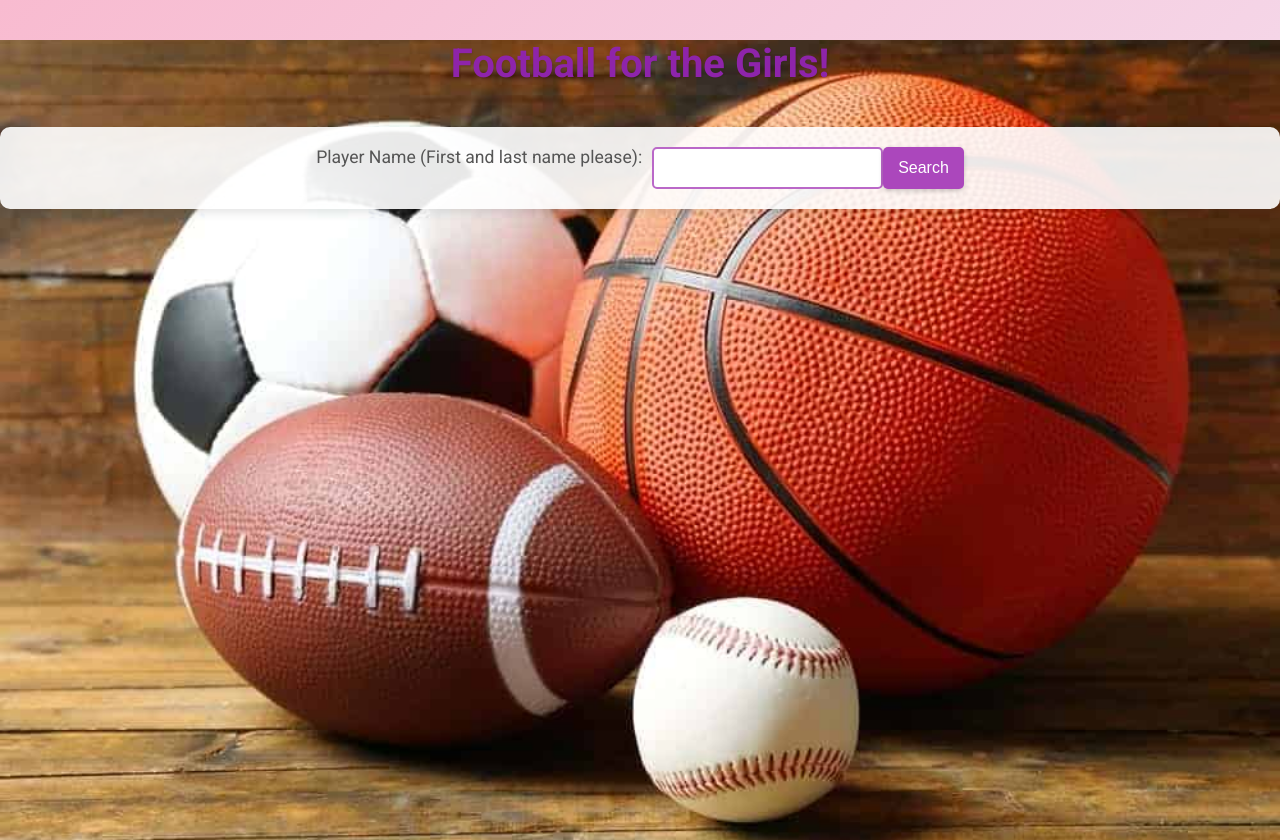
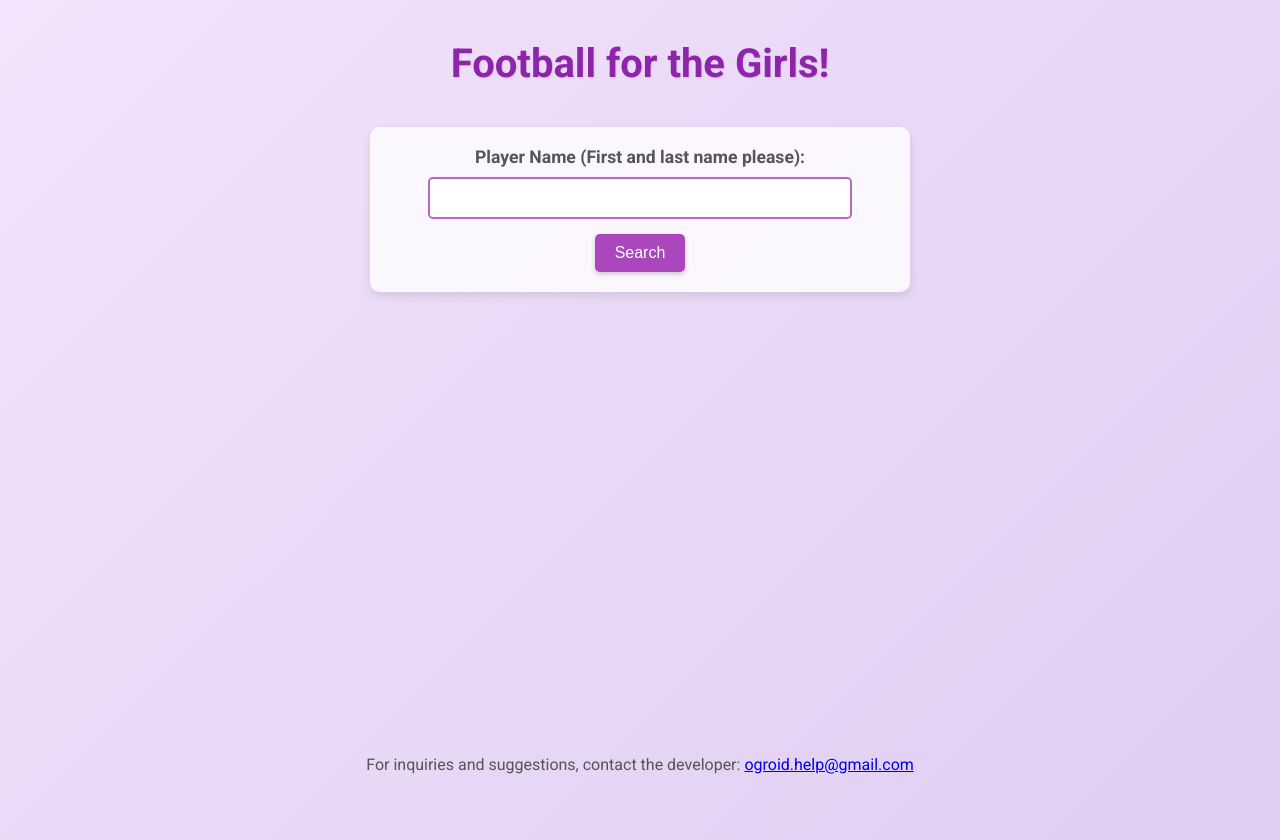
Before and after one commit to lukechambers5/football4girls, a Flask app: page / in a window 1280 px wide. Run offline with Flask 3, Linux system fonts and the light colour scheme.

Commit message:
Changed layout

```diff
--- a/templates/index.html
+++ b/templates/index.html
@@ -1,20 +1,9 @@
 <!DOCTYPE html>
 <html lang="en">
 <head>
-    <!-- Google Analytics -->
-    <script async src="https://www.googletagmanager.com/gtag/js?id=G-DW0XMHFEH7"></script>
-    <script>
-        window.dataLayer = window.dataLayer || [];
-        function gtag(){dataLayer.push(arguments);}
-        gtag('js', new Date());
-
-        gtag('config', 'G-DW0XMHFEH7');
-    </script>
-    <!-- End Google Analytics -->
-
     <meta charset="UTF-8">
     <meta name="viewport" content="width=device-width, initial-scale=1.0">
-    <title>Football for the Girls! v1.0</title>
+    <title>Football for the Girls! v1.1</title>
 
     <style>
         /* Importing Google Font */
@@ -24,61 +13,63 @@
             font-family: 'Roboto', sans-serif;
             margin: 0;
             padding: 0;
-            background: linear-gradient(135deg, #f8bbd0, #f3e5f5);
+            background: linear-gradient(135deg, rgba(240, 220, 250, 0.8), rgba(220, 200, 240, 0.9));
             color: #333;
             position: relative;
-            min-height: 100vh; /* Ensure the body takes full height */
+            min-height: 100vh;
         }
 
-        /* Background image with translucence */
-        .background {
-            background-image: url('{{ url_for("static", filename="images/sports-balls.jpg") }}');
-            background-size: cover; /* Cover the entire body */
-            background-position: center; /* Center the background image */
-            position: absolute; /* Position absolutely */
-            top: 0;
-            left: 0;
-            right: 0;
-            bottom: 0;
-            z-index: -1; /* Send it to the back */
-        }
-
-        /* Rest of your CSS remains unchanged */
         h1 {
             text-align: center;
-            color: #8e24aa; /* Deep purple for heading */
+            color: #8e24aa;
             margin: 40px 0;
             font-size: 2.5em;
             text-shadow: 1px 1px 2px rgba(0, 0, 0, 0.1);
         }
+
+        /* Form Styles */
         form {
             display: flex;
-            justify-content: center;
+            flex-direction: column;
+            align-items: center;
             margin-bottom: 40px;
-            background: rgba(255, 255, 255, 0.9);
+            background: rgba(255, 255, 255, 0.8);
             padding: 20px;
             border-radius: 10px;
             box-shadow: 0 4px 10px rgba(0, 0, 0, 0.1);
+            width: 80%;
+            max-width: 500px;
+            margin-left: auto;
+            margin-right: auto;
         }
+
         label {
-            margin-right: 10px;
             font-size: 1.1em;
             color: #555;
+            margin-bottom: 10px;
+            font-weight: bold;
+            text-align: center;
         }
+
         input[type="text"] {
             padding: 10px;
-            border: 2px solid #ba68c8; /* Soft purple border */
+            border: 2px solid #ba68c8;
             border-radius: 5px;
             font-size: 1em;
             outline: none;
+            width: 100%;
+            max-width: 400px;
             transition: border-color 0.3s;
         }
+
         input[type="text"]:focus {
-            border-color: #7b1fa2; /* Darker purple on focus */
+            border-color: #7b1fa2;
         }
+
         button {
-            padding: 10px 15px;
-            background-color: #ab47bc; /* Bright pink button */
+            margin-top: 15px;
+            padding: 10px 20px;
+            background-color: #ab47bc;
             color: white;
             border: none;
             border-radius: 5px;
@@ -87,69 +78,22 @@
             transition: background-color 0.3s, transform 0.3s, box-shadow 0.3s;
             box-shadow: 0 2px 5px rgba(0, 0, 0, 0.2);
         }
+
         button:hover {
             background-color: #8e24aa;
             transform: translateY(-2px);
             box-shadow: 0 4px 10px rgba(0, 0, 0, 0.3);
         }
-        .player-info {
-            max-width: 800px;
-            margin: 20px auto;
-            padding: 20px;
-            background: white;
-            border-radius: 10px;
-            box-shadow: 0 4px 15px rgba(0, 0, 0, 0.1);
-            transition: transform 0.3s;
-        }
-        .player-info:hover {
-            transform: translateY(-2px);
-        }
-        h2 {
-            color: #8e24aa;
-            margin-top: 20px;
-            font-size: 1.8em;
-            border-bottom: 2px solid #8e24aa;
-            padding-bottom: 5px;
-        }
-        h3 {
-            margin: 10px 0;
-            font-size: 1.5em;
+
+        /* Developer Contact Style */
+        .developer-contact {
+            position: absolute;
+            bottom: 50px;
+            left: 50%;
+            transform: translateX(-50%);
+            text-align: center;
+            font-size: 1em;
             color: #555;
-        }
-        p {
-            line-height: 1.6;
-            margin-bottom: 15px;
-        }
-        img {
-            display: block;
-            margin: 10px auto;
-            max-width: 250px; /* Smaller image size */
-            border-radius: 10px;
-            box-shadow: 0 2px 5px rgba(0, 0, 0, 0.1);
-            transition: transform 0.3s;
-        }
-        img:hover {
-            transform: scale(1.05);
-            box-shadow: 0 4px 10px rgba(0, 0, 0, 0.3);
-        }
-        a {
-            text-decoration: none;
-            color: #ab47bc;
-            font-weight: bold;
-        }
-        a:hover {
-            text-decoration: underline;
-            color: #7b1fa2;
-        }
-        .player-images {
-            display: flex;
-            flex-wrap: wrap;
-            justify-content: center;
-            gap: 10px;
-        }
-        .player-images img {
-            max-width: 150px;
-            flex: 1 1 150px;
         }
 
         /* Responsive adjustments */
@@ -157,32 +101,17 @@
             h1 {
                 font-size: 2em;
             }
-            h2 {
-                font-size: 1.5em;
-            }
             button {
                 width: 100%;
             }
-            .player-info {
+            form {
                 padding: 15px;
             }
         }
     </style>
 </head>
 
-<!-- Google Analytics -->
-<script async src="https://www.googletagmanager.com/gtag/js?id=G-DW0XMHFEH7"></script>
-<script>
-    window.dataLayer = window.dataLayer || [];
-    function gtag(){dataLayer.push(arguments);}
-    gtag('js', new Date());
-
-    gtag('config', 'G-DW0XMHFEH7');
-</script>
-<!-- End Google Analytics -->
-
 <body>
-    <div class="background"></div> <!-- Background image div -->
     <h1>Football for the Girls!</h1>
     <form method="post">
         <label for="player_name">Player Name (First and last name please):</label>
@@ -190,40 +119,8 @@
         <button type="submit">Search</button>
     </form>
 
-    {% if player_info %}
-    <div class="player-info">
-        <h2>{{ player_info.title }}</h2>
-        <p>{{ player_info.extract }}</p>
-
-        {% if player_info.image_url %}
-        <img src="{{ player_info.image_url }}" alt="{{ player_info.title }}">
-        {% endif %}
-
-        <h2>Personal Life</h2>
-        <h3>Dating Life <i class="fas fa-heart" style="color:red;"></i></h3>
-        <p>{{ player_info.dating_life or 'No rizz' }}</p>
-
-        <h3>Family Life</h3>
-        <p>{{ player_info.family_life or 'No family information found.' }}</p>
-
-        <h2>Player Images</h2>
-        <div class="player-images">
-            {% if player_info.player_images %}
-                {% for img in player_info.player_images %}
-                    <img src="{{ img }}" alt="Image of {{ player_info.title }}">
-                {% endfor %}
-            {% else %}
-                <p>No additional images found.</p>
-            {% endif %}
-        </div>
-
-        {% if player_info.summary_url %}
-        <p><a href="{{ player_info.summary_url }}" target="_blank">Read more on Wikipedia</a></p>
-        {% endif %}
+    <div class="developer-contact">
+        <p>For inquiries and suggestions, contact the developer: <a href="mailto:ogroid.help@gmail.com">ogroid.help@gmail.com</a></p>
     </div>
-
-    {% elif player_info is not none %}
-    <p>No information found.</p>
-    {% endif %}
 </body>
 </html>
```
Also changed, not shown: error.html (deleted, +0 -34 lines).
